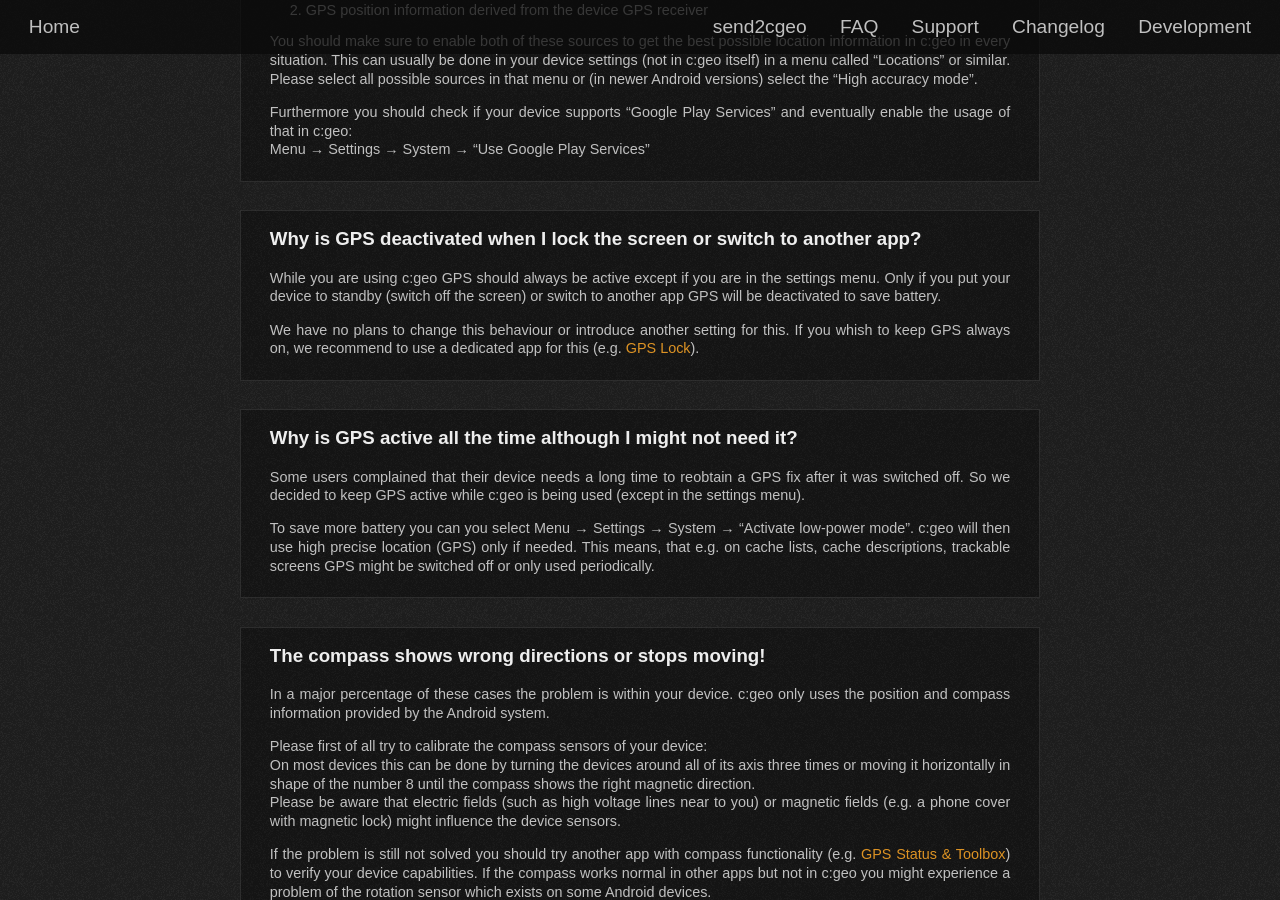
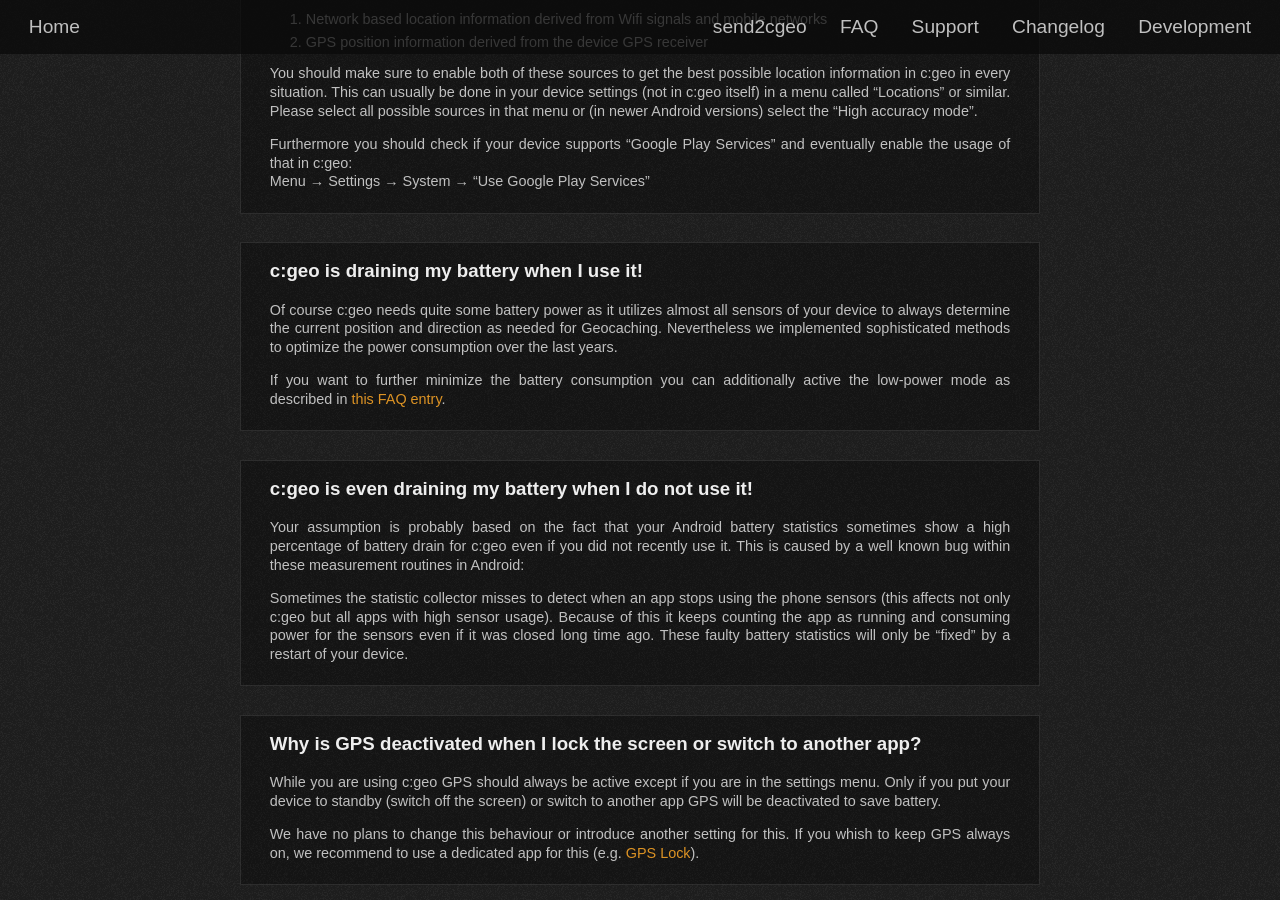
Before and after one commit to cgeo/cgeo.github.io, a Jekyll site: the page built from faq.html, in a window 1280 px wide and 900 px high, scrolled down 16311 px. Built offline with Jekyll 4.4.1, drawn with Linux system fonts in a browser that asks for light colours; some web fonts are replaced; some of the changed text lies outside the part shown.

Commit message:
FAQ: Add battery consumption infos to FAQ

```diff
--- a/_data/faq.yml
+++ b/_data/faq.yml
@@ -594,6 +594,24 @@
 
             Furthermore you should check if your device supports "Google Play Services" and eventually enable the usage of that in c:geo: \\
             Menu → Settings → System → "Use Google Play Services"
+
+      - title: c:geo is draining my battery when I use it!
+        id: battery
+        content: |
+            Of course c:geo needs quite some battery power as it utilizes almost all sensors of your device to always determine the current position and direction as needed for Geocaching.
+            Nevertheless we implemented sophisticated methods to optimize the power consumption over the last years.
+
+            If you want to further minimize the battery consumption you can additionally active the low-power mode as described in [this FAQ entry](./faq.html#gps-highpower).
+
+      - title: c:geo is even draining my battery when I do not use it!
+        id: battery-dran
+        content: |
+            Your assumption is probably based on the fact that your Android battery statistics sometimes show a high percentage of battery drain for c:geo even if you did not recently use it.
+            This is caused by a well known bug within these measurement routines in Android:
+
+            Sometimes the statistic collector misses to detect when an app stops using the phone sensors (this affects not only c:geo but all apps with high sensor usage).
+            Because of this it keeps counting the app as running and consuming power for the sensors even if it was closed long time ago.
+            These faulty battery statistics will only be "fixed" by a restart of your device.
 
       - title: Why is GPS deactivated when I lock the screen or switch to another app?
         id: gps-powersafe
```
